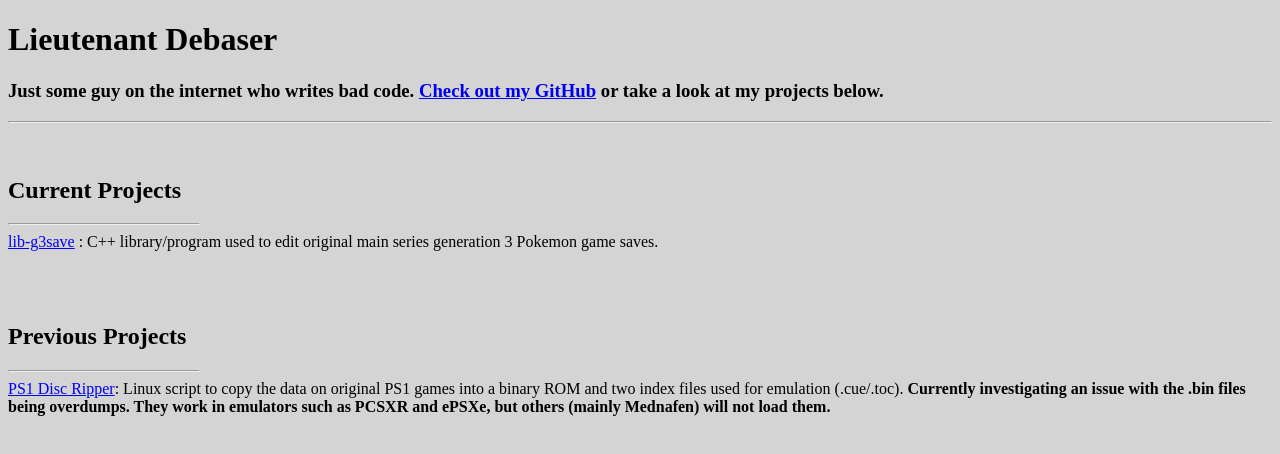
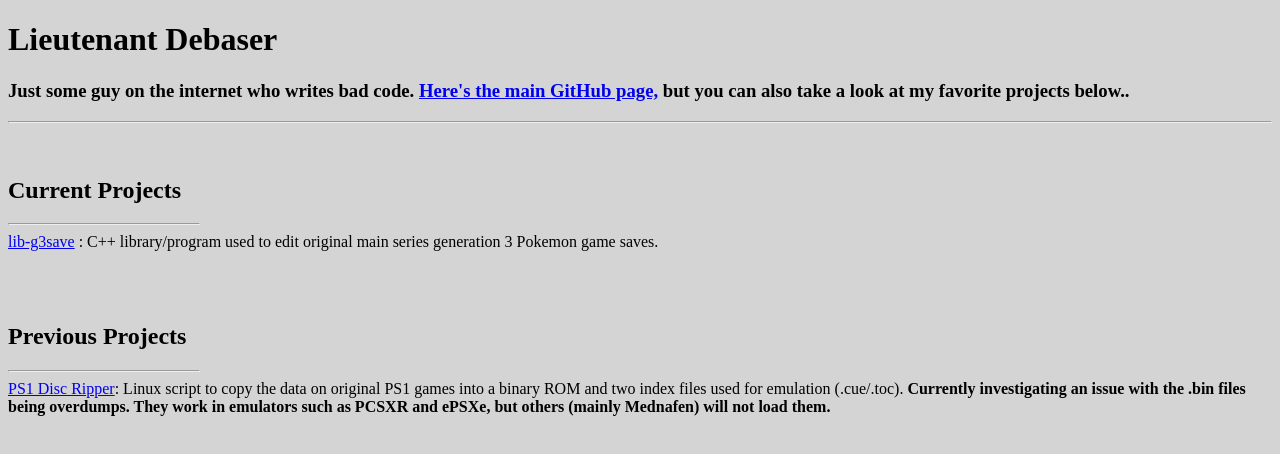
Before and after one commit to Lieutenant-Debaser/Lieutenant-Debaser.github.io, a plain HTML site: page index.html in a window 1280 px wide. Drawn offline with Linux system fonts and the light colour scheme.

Commit message:
Test changes made using the git utility.

```diff
--- a/index.html
+++ b/index.html
@@ -2,8 +2,8 @@
 <html>
 <body style="background-color:#d4d4d4">
 <h1>Lieutenant Debaser</h1>
-<h3>Just some guy on the internet who writes bad code. <a href=https://github.com/lieutenant-debaser>Check out my GitHub</a>
-or take a look at my projects below.</h3>
+<h3>Just some guy on the internet who writes bad code. <a href=https://github.com/lieutenant-debaser>Here's the main GitHub page,</a>
+but you can also take a look at my favorite projects below..</h3>
 <hr>
 
 <p><br></p>
```
Also changed, not shown: 1 other file.
